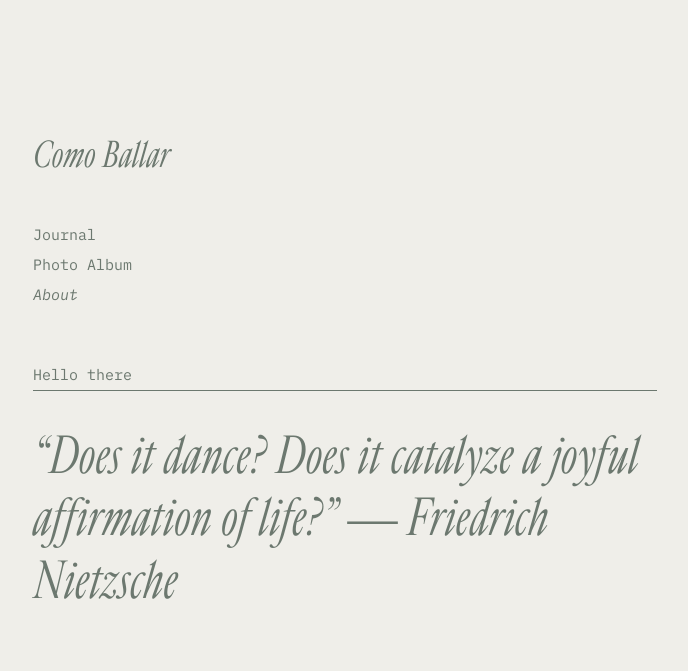
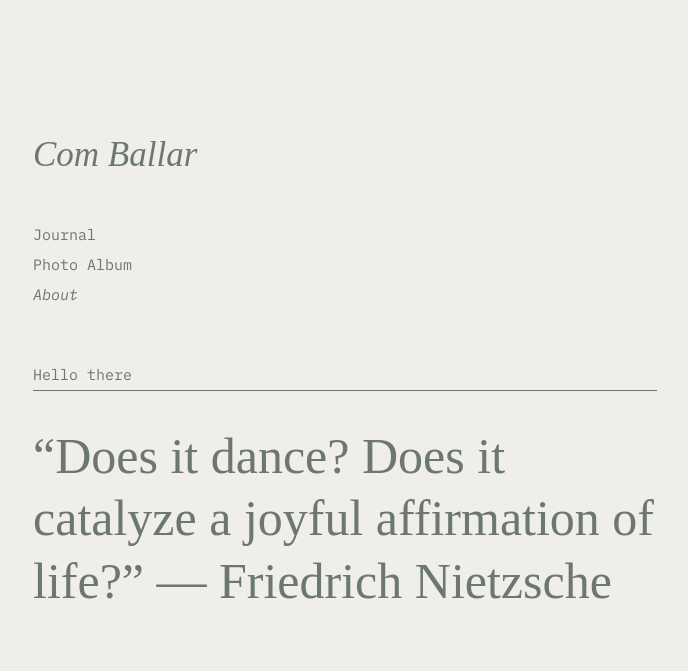
Before and after one commit to comballar/comballar.github.io, a Jekyll site: the page built from about.md, in a window 1280 px wide. Shown: the top 671 px of the page, without its empty margins (87-775 px from the left). Built offline with Jekyll 4.4.1, drawn with Linux system fonts in a browser that asks for light colours; some web fonts are replaced; grey boxes are pictures that could not be loaded.

Commit message:
Update _config.yml

```diff
--- a/_config.yml
+++ b/_config.yml
@@ -1,11 +1,11 @@
 # site
-title: Como Ballar
-url: "http://comoballar.github.io"
+title: Com Ballar
+url: "http://comballar.github.io"
 favicon: "/assets/crystal_icon.png"
 g_analytics: UA-12345678-1
 
 # bio
-header: Como Ballar
+header: Com Ballar
 desc: >
 
 # posts
```
